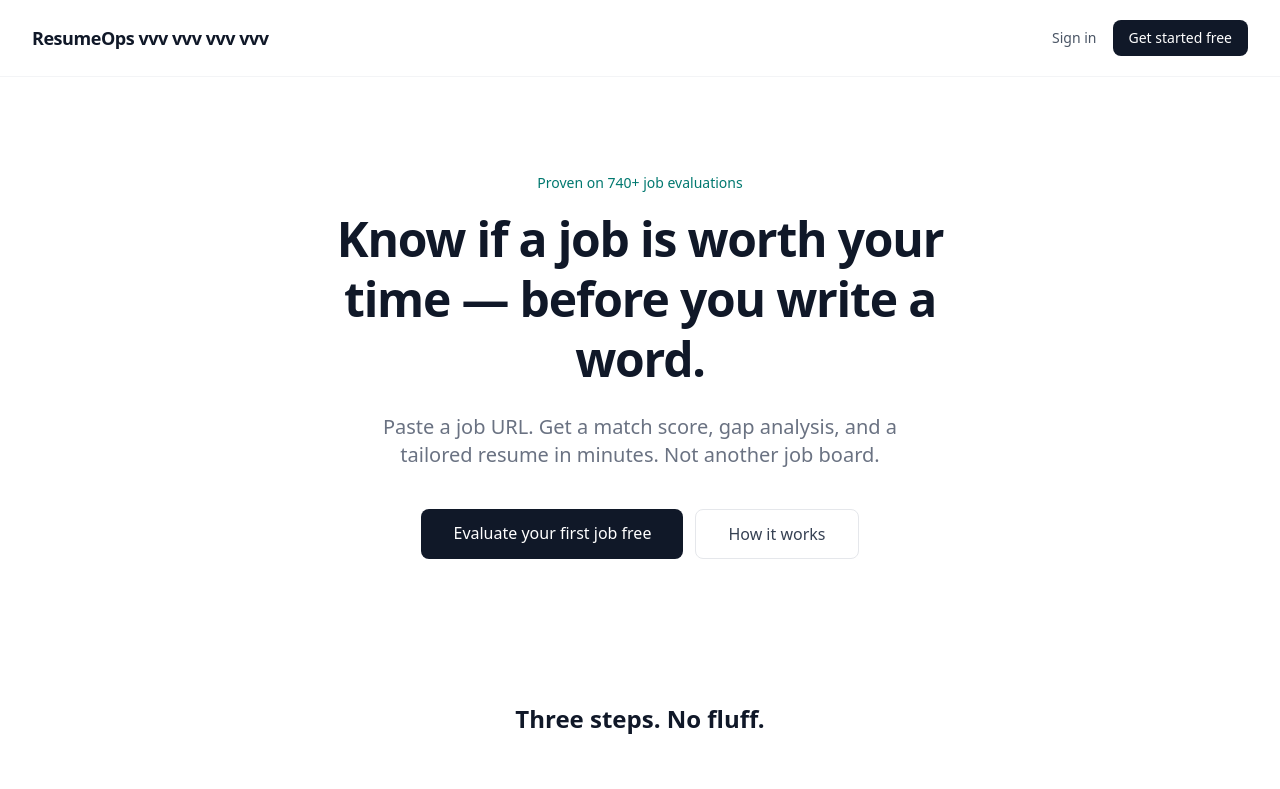
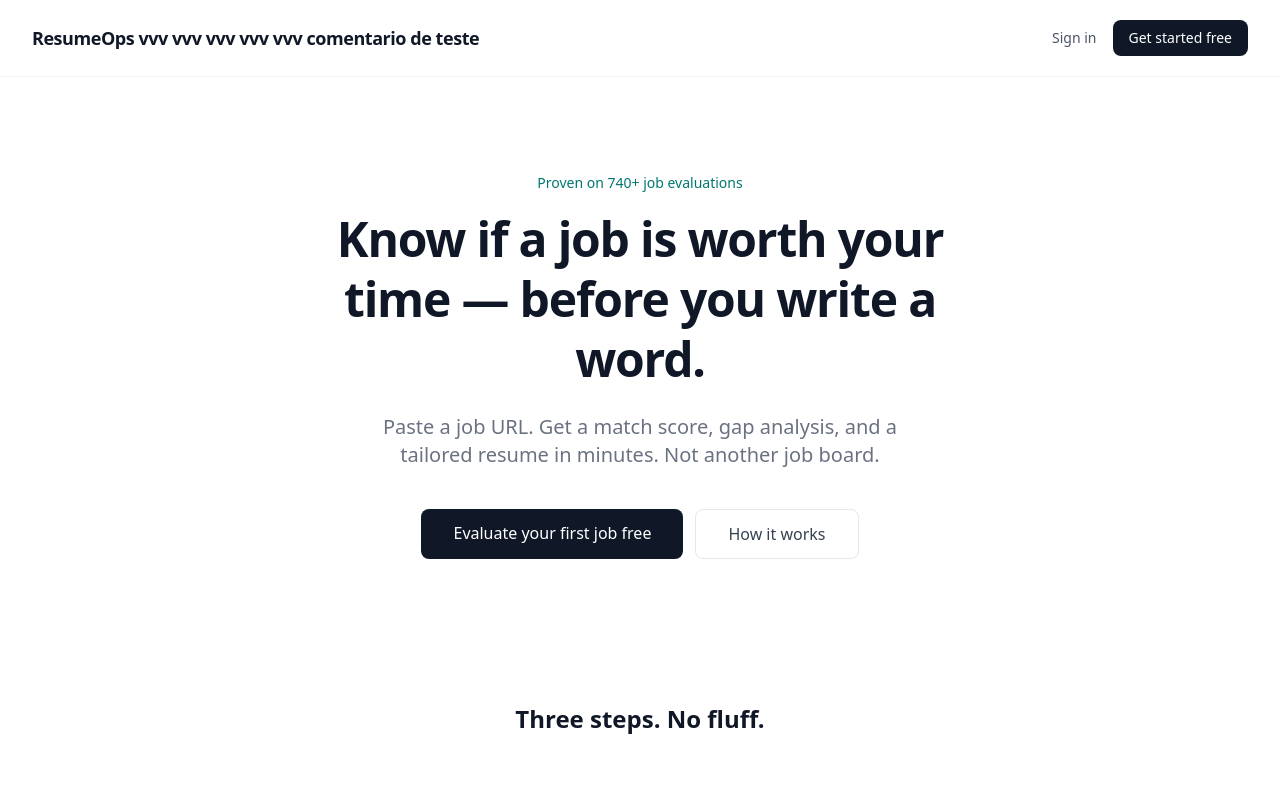
Before and after one commit to VitoorFranca/resumeops, a Next.js app: page / in a window 1280 px wide. Shown: the top 789 px of the page. Built offline with nearby package versions, Linux system fonts and the light colour scheme; no server answers.

Commit message:
feat: atualizar título da página inicial para incluir comentário de teste

```diff
--- a/app/page.tsx
+++ b/app/page.tsx
@@ -8,7 +8,7 @@ export default async function LandingPage() {
   return (
     <main className="min-h-screen bg-white">
       <nav className="flex items-center justify-between px-8 py-5 border-b border-gray-100">
-        <span className="font-bold text-lg tracking-tight">ResumeOps vvv vvv vvv vvv</span>
+        <span className="font-bold text-lg tracking-tight">ResumeOps vvv vvv vvv vvv vvv comentario de teste</span>
         <div className="flex gap-4">
           <SignedOut>
             <SignInButton>
```
